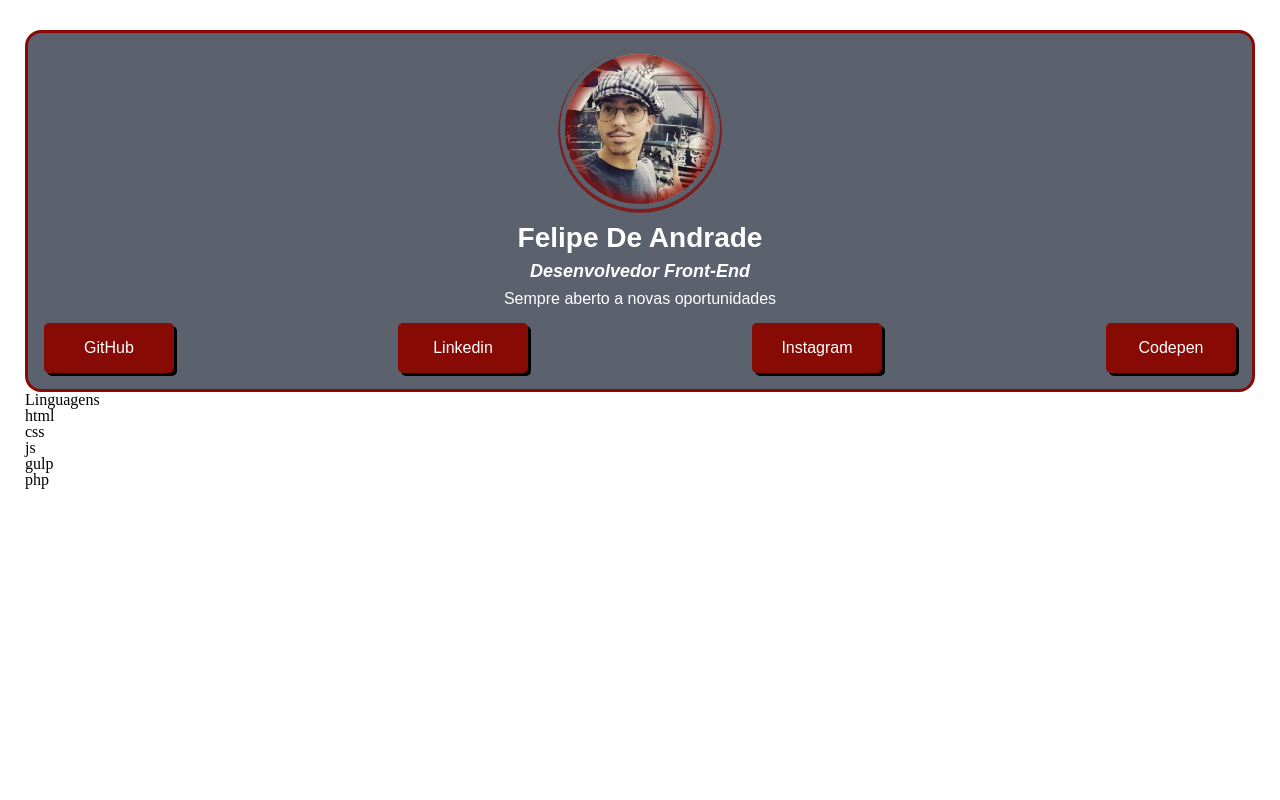
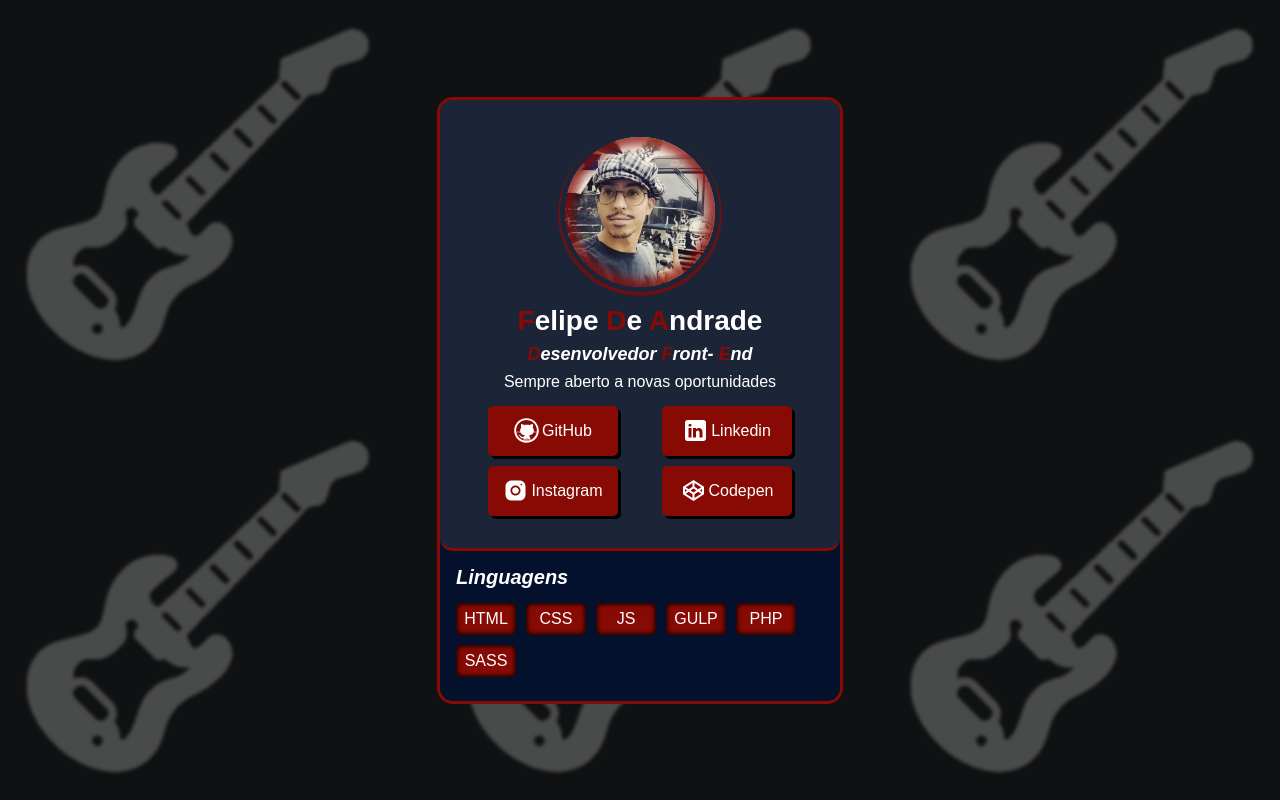
Before and after one commit to Epiled/personal-card, a plain HTML site: page index.html in a window 1280 px wide. Drawn offline with Linux system fonts and the light colour scheme; a web font is replaced by a local one.

Commit message:
Atualização cartão Pessoal

```diff
--- a/assets/styles/sass/_base.scss
+++ b/assets/styles/sass/_base.scss
@@ -8,8 +8,33 @@ $card: #242c3dbf;
 $subCard: #8a0905bf;
 $sombra: #000000;
 $calhaMoldura: 5px;
+$espacoPadrao: 8px;
+
+%destaque { color: $principal }
+
+.destaque {
+  @extend %destaque;
+}
+
+@mixin in-tablet {
+  @media screen and (min-width: 768px) {
+    @content;
+  }
+}
+
+@mixin in-desktop {
+  @media screen and (min: 1368px) {
+    @content;
+  }
+}
 
 @mixin flx($direcao: row) {
-    display: flex;
-    flex-direction: $direcao;
+  display: flex;
+  flex-direction: $direcao;
 }
+
+@mixin fontePadrao($tamanho: 20px, $estilo: normal, $peso: normal) {
+  font-size: $tamanho;
+  font-style: $estilo;
+  font-weight: $peso;
+}
--- a/assets/styles/sass/_componets.scss
+++ b/assets/styles/sass/_componets.scss
@@ -0,0 +1,25 @@
+.btn {
+  color: $fontes;
+  display: flex;
+  align-items: center;
+  justify-content: center;
+  background: $principal;
+  border-radius: 5px;
+  text-align: center;
+  min-height: 50px;
+  max-width: 130px;
+  width: calc(50% - #{$calhaMoldura});
+  font-size: 16px;
+  text-decoration: none;
+  box-shadow: 3px 3px 0 0 $sombra;
+  transition: background .5s, box-shadow .5s;
+
+  &:hover {
+    background: $secundario;
+    box-shadow: 3px 3px 0 0 $principal;
+  }
+
+  &__icon {
+    margin-right: 3px;
+  }
+}
--- a/assets/styles/sass/_layout.scss
+++ b/assets/styles/sass/_layout.scss
@@ -1,15 +1,40 @@
 .conteiner {
-  margin: 30px 25px;
+  margin: 0px 25px;
+  @include flx($direcao: column);
+  align-items: center;
+  justify-content: center;
+  height: 100vh;
+  background: $overlay url(../../images/fundo/electric-guitar.png);
+  background-repeat: space;
+  font-family: libre-franklin, sans-serif;
 }
 
 .card {
-  @include flx($direcao: column);
-  background: $card;
+  background: $secundario;
   border: 3px solid $principal;
-  border-radius: 16px;
-  padding: 16px;
-  font-family: libre-franklin, sans-serif;
-  row-gap: 15px;
+  border-radius: calc(#{$espacoPadrao} * 2);
+
+  &__pessoal {
+    @include flx($direcao: column);
+    background: $card;
+    border-top: 0;
+    border-left: 0;
+    border-right: 0;
+    border-bottom: 3px solid $principal;
+    border-radius: 13px;
+    box-sizing: border-box;
+    padding: calc(#{$espacoPadrao} * 2);
+    row-gap: 15px;
+    width: 100%;
+    max-width: 305px;
+    position: relative;
+    z-index: 1;
+
+    @include in-tablet {
+      padding: calc(#{$espacoPadrao} * 4) calc(#{$espacoPadrao} + 40px);
+      max-width: 400px;
+    }
+  }
 
   &__moldura {
     position: relative;
@@ -44,19 +69,17 @@
   &__principal {
     @include flx($direcao: column);
     row-gap: 10px;
+    color: $fontes;
     text-align: center;
-    color: $fontes;
   }
 
   &__titulo {
-    font-size: 28px;
-    font-weight: bold;
+    @include fontePadrao($tamanho: 28px, $peso: bold);
   }
 
   &__subtitulo {
-    font-size: 18px;
-    font-weight: bold;
-    font-style: italic;
+    @include fontePadrao($tamanho: 18px, $estilo: italic, $peso: bold);
+
   }
 
   &__texto {
@@ -64,25 +87,50 @@
   }
 
   &__rodape {
-    display: flex;
+    @include flx;
     gap: 10px;
     flex-wrap: wrap;
     justify-content: space-between;
   }
+}
 
-  &__social {
+.linguagens {
+  @include flx($direcao: column);
+  background: $secundario;
+  box-sizing: border-box;
+  border-radius: 0 0 calc(#{$espacoPadrao} * 2) calc(#{$espacoPadrao} * 2);
+  padding: calc(#{$espacoPadrao} * 2);
+  width: 100%;
+  max-width: 305px;
+  justify-content: center;
+
+  @include in-tablet {
+    max-width: 400px;
+    padding: calc(#{$espacoPadrao} * 2) calc(#{$espacoPadrao} * 2) calc(#{$espacoPadrao} * 3);
+  }
+
+  &__titulo {
+    @include fontePadrao($estilo: italic, $peso: 600);
     color: $fontes;
-    display: flex;
-    align-items: center;
-    justify-content: center;
+    margin-bottom: calc(#{$espacoPadrao} * 2);
+  }
+
+  &__lista {
+    @include flx;
+    gap: 10px;
+    flex-wrap: wrap;
+  }
+
+  &__item {
+    color: $fontes;
     background: $principal;
     border-radius: 5px;
+    box-sizing: border-box;
+    box-shadow: 0px 0px 5px 1px $sombra inset;
+    padding: $espacoPadrao 0;
+    text-transform: uppercase;
     text-align: center;
-    min-height: 50px;
-    max-width: 130px;
-    width: 100%;
-    font-size: 16px;
-    text-decoration: none;
-    box-shadow: 3px 3px 0 0 $sombra;
+    max-width: 60px;
+    width: calc(25% - #{$espacoPadrao});
   }
 }
--- a/index.html
+++ b/index.html
@@ -12,21 +12,42 @@
 </head>
 
 <body class="conteiner">
-  <section class="card">
+  <div class="card">
+    <section class="card__pessoal">
       <picture class="card__moldura">
         <source class="card__imagem" media="(min-width: 640px)" width="1080" height="1080" srcset="./assets/images/felipe_de_andrade_mendonca_1080.webp">
         <img class="card__imagem" src="./assets/images/felipe_de_andrade_mendonca_640.webp" width="320" height="320" alt="Felipe De Andrade Mendonça em frente a um ônibus usando uma boina quadriculada">
       </picture>
       <main class="card__principal">
-      <h1 class="card__titulo">Felipe De Andrade</h1>
-      <h2 class="card__subtitulo">Desenvolvedor Front-End</h2>
+        <h1 class="card__titulo">
+          <span class="destaque">F</span>elipe
+          <span class="destaque">D</span>e
+          <span class="destaque">A</span>ndrade
+        </h1>
+        <h2 class="card__subtitulo">
+          <span class="destaque">D</span>esenvolvedor
+          <span class="destaque">F</span>ront-
+          <span class="destaque">E</span>nd
+        </h2>
         <p class="card__texto">Sempre aberto a novas oportunidades</p>
       </main>
       <footer class="card__rodape">
-      <a class="card__social" href="https://github.com/Epiled">GitHub</a>
-      <a class="card__social" href="https://www.linkedin.com/in/fademendonca/">Linkedin</a>
-      <a class="card__social" href="https://www.instagram.com/felipe.deam/">Instagram</a>
-      <a class="card__social" href="https://codepen.io/felipe_deam">Codepen</a>
+        <a class="btn" target="_blank" href="https://github.com/Epiled">
+          <img src="./assets/images/icons/github.svg" class="btn__icon" width="25" height="25" alt="">
+          GitHub
+        </a>
+        <a class="btn" target="_blank" href="https://www.linkedin.com/in/fademendonca/">
+          <img src="./assets/images/icons/linkedin.svg" class="btn__icon" width="25" height="25" alt="">
+          Linkedin
+        </a>
+        <a class="btn" target="_blank" href="https://www.instagram.com/felipe.deam/">
+          <img src="./assets/images/icons/instagram.svg" class="btn__icon" width="25" height="25" alt="">
+          Instagram
+        </a>
+        <a class="btn" target="_blank" href="https://codepen.io/felipe_deam">
+          <img src="./assets/images/icons/codepen.svg" class="btn__icon" width="25" height="25" alt="">
+          Codepen
+        </a>
       </footer>
     </section>
     <aside class="linguagens">
@@ -37,8 +58,10 @@
         <li class="linguagens__item">js</li>
         <li class="linguagens__item">gulp</li>
         <li class="linguagens__item">php</li>
+        <li class="linguagens__item">sass</li>
       </ul>
     </aside>
+  </div>
 </body>
 
 </html>
```
Also changed, not shown: assets/images/fundo/electric-guitar.png (added), assets/images/fundo/rock-and-roll.png (added), assets/images/icons/codepen.svg (added), assets/images/icons/github.svg (added), assets/images/icons/instagram.svg (added), assets/images/icons/linkedin.svg (added), assets/styles/css/styles.css, 1 other file. Lines whose indentation alone changed are shown as unchanged.
